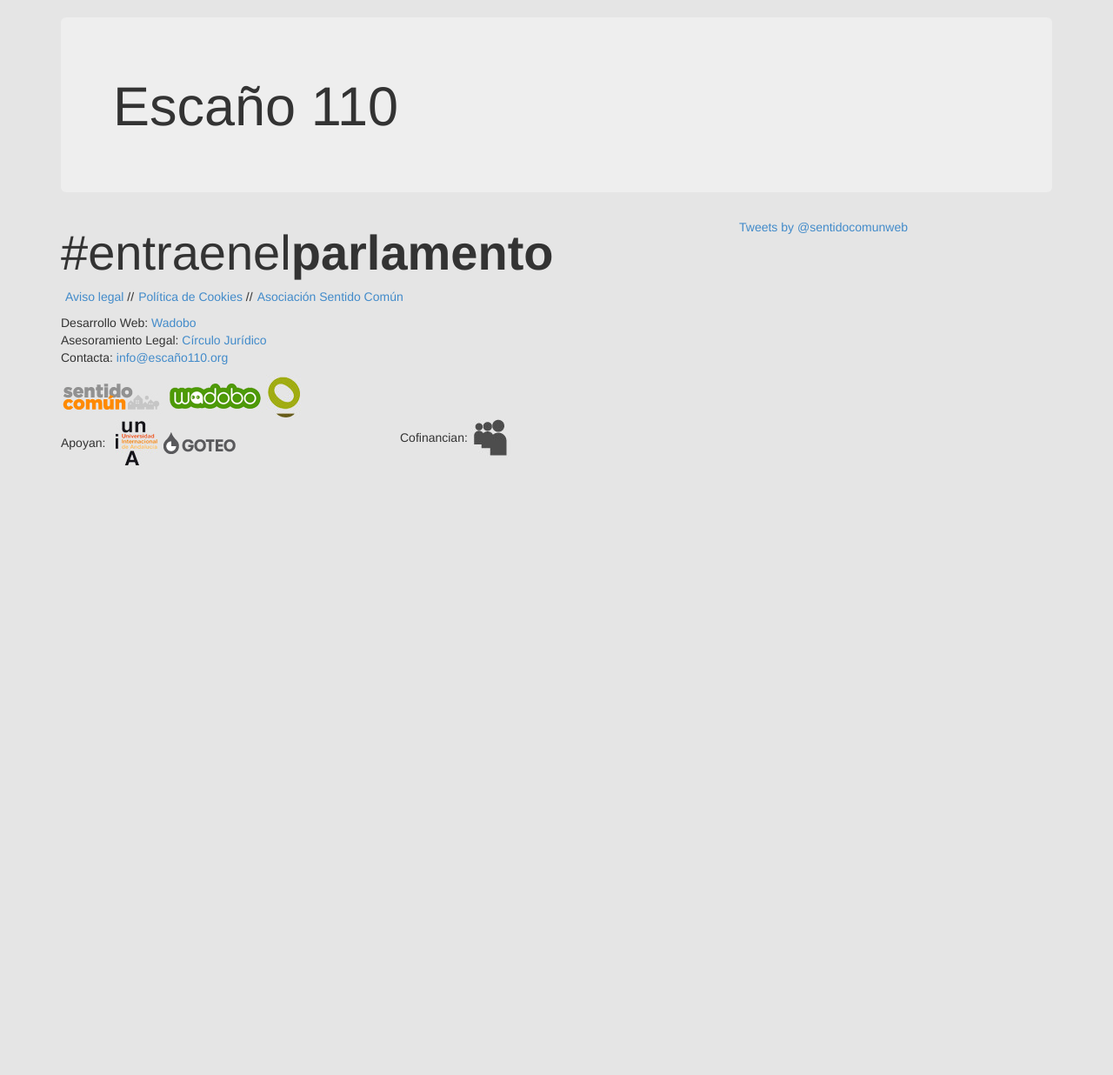
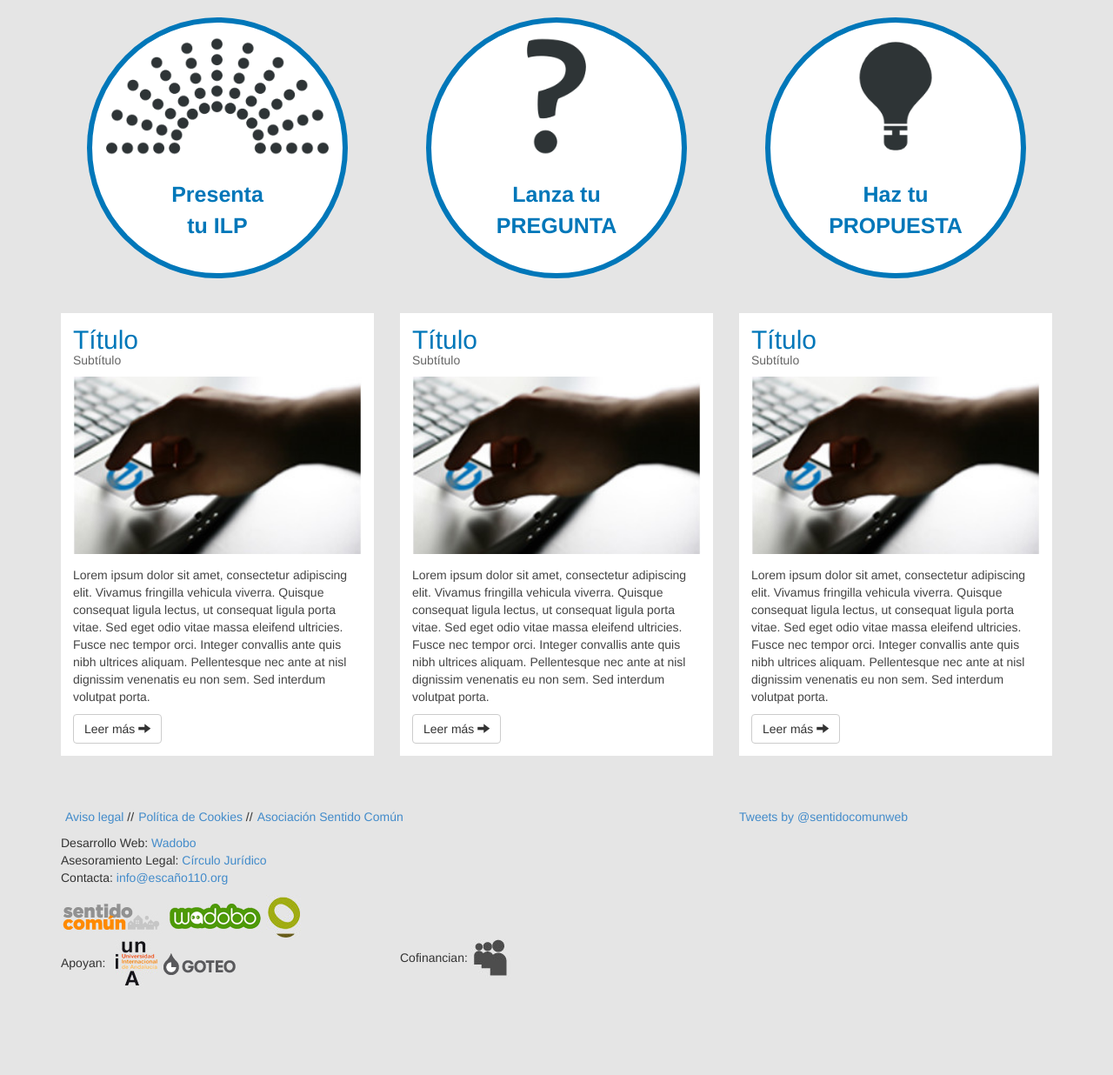
Before and after one commit to wadobo/e110, a Flask app: page / in a window 1280 px wide. Shown: the part 239-1475 px from the top of the page at 87% size. Before the commit the page ends 774 px from the top, so only its background shows below. Run offline with Flask 2, Linux system fonts and the light colour scheme; some libraries are stand-ins or nearby versions.

Commit message:
New mockup index

```diff
--- a/e110/static/css/base.css
+++ b/e110/static/css/base.css
@@ -78,7 +78,8 @@ footer ul.nolinks {
 }
 
 footer {
-    margin-bottom: 20px;
+    margin-top: 60px;
+    margin-bottom: 100px;
 }
 
 /** END OF FOOT **/
--- /dev/null
+++ b/e110/static/css/index.css
@@ -0,0 +1,80 @@
+/**
+ *
+ * BLUE: #0077B9
+ * BLUE LIGHT: #33A2E0
+ */
+
+.rounded {
+    width: 300px;
+    height: 300px;
+    border-radius: 150px;
+    border: 6px solid #0077B9;
+    background-color: white;
+    text-align: center;
+    padding-top: 180px;
+    font-weight: bold;
+    color: #0077B9;
+    display: block;
+    font-size: 25px;
+    margin: 0 auto;
+
+    transition: box-shadow 0.2s ease;
+}
+
+.rounded:hover {
+    text-decoration: none;
+    -moz-box-shadow: 4px 4px 4px #949494;
+    -webkit-box-shadow: 4px 4px 4px #949494;
+    box-shadow: 4px 4px 4px #949494;
+}
+
+.rounded.ilp {
+    background: white url("../img/ilp.png") no-repeat top center;
+    background-size: 300px auto;
+}
+
+.rounded.pregunta {
+    background: white url("../img/pregunta.png") no-repeat top center;
+    background-size: 300px auto;
+}
+
+.rounded.propuesta {
+    background: white url("../img/propuesta.png") no-repeat top center;
+    background-size: 300px auto;
+}
+
+/** NEWS **/
+.news {
+    margin-top: 40px;
+    margin-bottom: 40px;
+}
+
+.new img {
+    width: 100%;
+    height: auto;
+}
+
+.new {
+    width: 100%;
+    background-color: white;
+    padding: 1em;
+}
+
+.new h2 {
+    color: #0077B9;
+    margin-top: 0px;
+    margin-bottom: 0px;
+}
+
+.new h3 {
+    color: #666666;
+    font-size: 1em;
+    margin-top: 0px;
+}
+
+.new p {
+    margin-top: 1em;
+    color: #444444;
+}
+
+/** END OF NEWS **/
--- a/e110/templates/footer.html
+++ b/e110/templates/footer.html
@@ -1,7 +1,10 @@
 <footer>
     <div class="row">
         <div class="col-md-8">
-            <div class="hashtag">
+            <div class="visible-md hashtag">
+                #entraenel<strong>parlamento</strong>
+            </div>
+            <div class="visible-xs visible-sm">
                 #entraenel<strong>parlamento</strong>
             </div>
             <ul class="links">
--- a/e110/templates/index.html
+++ b/e110/templates/index.html
@@ -1,10 +1,64 @@
 {% extends "base.html" %}
 
 {% block title %}{% trans %}Index{% endtrans %}{% endblock %}
+{% block css %}
+    <link href="{{ url_for('static', filename='css/index.css') }}" rel="stylesheet">
+{% endblock %}
 
 {% block content %}
-    <div class="jumbotron">
-        <h1>Escaño 110</h1>
-        <p class="lead"></p>
+    <div class="row buttons">
+        <div class="col-lg-4">
+            <a class="rounded ilp" href="#">
+                Presenta <br/>tu ILP
+            </a>
+        </div>
+        <div class="col-lg-4">
+            <a class="rounded pregunta" href="#">
+                Lanza tu <br/>PREGUNTA
+            </a>
+        </div>
+        <div class="col-lg-4">
+            <a class="rounded propuesta" href="#">
+                Haz tu <br/>PROPUESTA
+            </a>
+        </div>
+    </div>
+
+    <div class="row news">
+        <div class="col-sm-4">
+            <div class="new">
+                <h2>Título</h2>
+                <h3>Subtítulo</h3>
+                <img src="{{ url_for('static', filename='img/testimg.jpg') }}" alt="img"/>
+                <p>
+                    Lorem ipsum dolor sit amet, consectetur adipiscing elit. Vivamus fringilla vehicula viverra. Quisque consequat ligula lectus, ut consequat ligula porta vitae. Sed eget odio vitae massa eleifend ultricies. Fusce nec tempor orci. Integer convallis ante quis nibh ultrices aliquam. Pellentesque nec ante at nisl dignissim venenatis eu non sem. Sed interdum volutpat porta.
+                </p>
+                <a href="" class="btn btn-default">Leer más <span class="glyphicon glyphicon-arrow-right"></span></a>
+            </div>
+        </div>
+
+        <div class="col-sm-4">
+            <div class="new">
+                <h2>Título</h2>
+                <h3>Subtítulo</h3>
+                <img src="{{ url_for('static', filename='img/testimg.jpg') }}" alt="img"/>
+                <p>
+                    Lorem ipsum dolor sit amet, consectetur adipiscing elit. Vivamus fringilla vehicula viverra. Quisque consequat ligula lectus, ut consequat ligula porta vitae. Sed eget odio vitae massa eleifend ultricies. Fusce nec tempor orci. Integer convallis ante quis nibh ultrices aliquam. Pellentesque nec ante at nisl dignissim venenatis eu non sem. Sed interdum volutpat porta.
+                </p>
+                <a href="" class="btn btn-default">Leer más <span class="glyphicon glyphicon-arrow-right"></span></a>
+            </div>
+        </div>
+
+        <div class="col-sm-4">
+            <div class="new">
+                <h2>Título</h2>
+                <h3>Subtítulo</h3>
+                <img src="{{ url_for('static', filename='img/testimg.jpg') }}" alt="img"/>
+                <p>
+                    Lorem ipsum dolor sit amet, consectetur adipiscing elit. Vivamus fringilla vehicula viverra. Quisque consequat ligula lectus, ut consequat ligula porta vitae. Sed eget odio vitae massa eleifend ultricies. Fusce nec tempor orci. Integer convallis ante quis nibh ultrices aliquam. Pellentesque nec ante at nisl dignissim venenatis eu non sem. Sed interdum volutpat porta.
+                </p>
+                <a href="" class="btn btn-default">Leer más <span class="glyphicon glyphicon-arrow-right"></span></a>
+            </div>
+        </div>
     </div>
 {% endblock %}
```
Also changed, not shown: e110/static/img/ilp.png (added), e110/static/img/pregunta.png (added), e110/static/img/propuesta.png (added), e110/static/img/testimg.jpg (added), e110/translations/es/LC_MESSAGES/messages.po, 2 other files.
